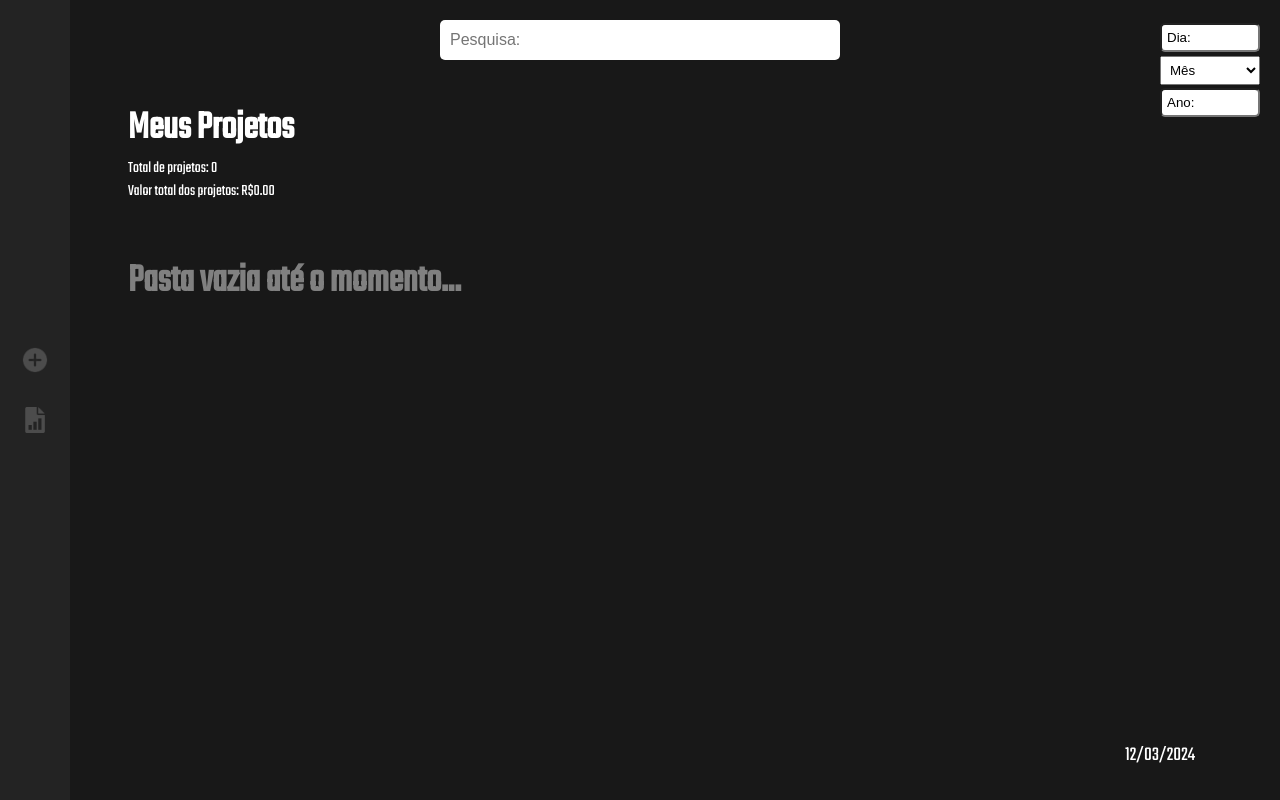
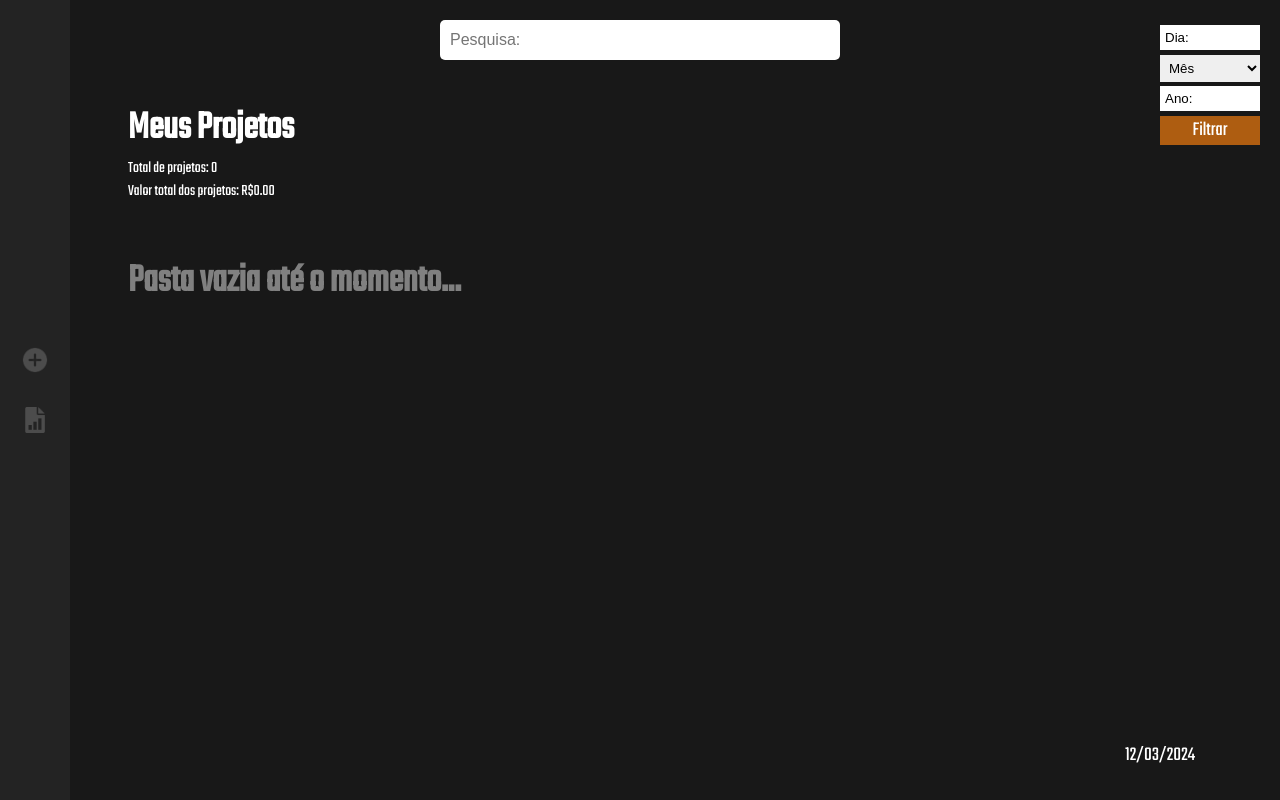
Before and after one commit to caamag/Gerenciador-de-projetos, a website: page index.html in a window 1280 px wide. Drawn offline with Linux system fonts and the light colour scheme; a web font is replaced by a local one.

Commit message:
enviando dados

```diff
--- a/css/style.css
+++ b/css/style.css
@@ -98,7 +98,7 @@ nav img {
 .date-filter-container {
     position: absolute;
     width: 100px;
-    height: 100px;
+    height: 130px;
     right: 20px;
     top: 20px;
     border-radius: 5px;
@@ -107,14 +107,26 @@ nav img {
     justify-content: space-evenly;
 }
 
+.date-filter-container button {
+    width: 100px;
+    background-color: rgb(174, 93, 17);
+    border-radius: 0px;
+    transition: 250ms;
+}
+
+.date-filter-container button:hover {
+    background-color: rgb(146, 75, 9);
+}
+
 .date-filter-container input {
     width: 100%;
-    border-radius: 5px;
+    border: none;
     padding: 5px;
 }
 
 .date-filter-container select {
     padding: 5px;
+    border: none;
 }
 
 .date-filter-container input::placeholder {
@@ -349,7 +361,7 @@ nav img {
 
 .details-container {
     position: absolute;
-    width: 90%;
+    width: 100%;
     height: 90vh;
     top: 0px;
     left: 0px;
@@ -410,6 +422,10 @@ nav img {
 
 .coin-decoration2 {
     bottom: 60px;
+}
+
+.created-at-txt {
+    display: block;
 }
 
 .invisible {
--- a/index.html
+++ b/index.html
@@ -33,25 +33,26 @@
             </form>
 
             <div class="date-filter-container">
-                <input type="number" placeholder="Dia:">
+                <input type="number" placeholder="Dia:" id="day-input">
 
                 <select name="mes" id="mouth-select">
                     <option value="" disabled selected>Mês</option>
-                    <option value="">Janeiro</option>
-                    <option value="">Fevereiro</option>
-                    <option value="">Março</option>
-                    <option value="">Abril</option>
-                    <option value="">Maio</option>
-                    <option value="">Junho</option>
-                    <option value="">Julho</option>
-                    <option value="">Agosto</option>
-                    <option value="">Setembro</option>
-                    <option value="">Outubro</option>
-                    <option value="">Novembro</option>
-                    <option value="">Dezembro</option>
+                    <option value="Janeiro">Janeiro</option>
+                    <option value="Fevereiro">Fevereiro</option>
+                    <option value="Março">Março</option>
+                    <option value="Abril">Abril</option>
+                    <option value="Maio">Maio</option>
+                    <option value="Junho">Junho</option>
+                    <option value="Julho">Julho</option>
+                    <option value="Agosto">Agosto</option>
+                    <option value="Setembro">Setembro</option>
+                    <option value="Outubro">Outubro</option>
+                    <option value="Novembro">Novembro</option>
+                    <option value="Dezembro">Dezembro</option>
                 </select>
 
-                <input type="number" placeholder="Ano:">
+                <input type="number" placeholder="Ano:" id="year-input">
+                <button>Filtrar</button>
             </div>
 
             <h1>Meus Projetos</h1>
--- a/js/index.js
+++ b/js/index.js
@@ -70,6 +70,7 @@ coins.map((item) => {
         <div class='details-content'>${item.details}</div>
         <div class='coin-decoration1'></div>
         <div class='coin-decoration2'></div>
+        <p class='created-at-txt'>${item.created_at}</p>
     </div>
     `;
 
@@ -131,7 +132,6 @@ editCoinBtn.forEach((btn) => {
         })
 
         const editedCoin = e.target.closest('.coin')
-        console.log(editedCoin)
 
         projectID.value = parseInt(editedCoin.querySelector('#ID-Project').innerText)
         newProjectName.value = editedCoin.querySelector('#project-title').innerText
@@ -249,6 +249,30 @@ searchForm.addEventListener('submit', (e) => {
 
 })
 
+const dayInput = document.querySelector('#day-input')
+const monthInput = document.querySelector('#mouth-select')
+const yearInput = document.querySelector('#year-input')
+const searchDateBtn = document.querySelector('.date-filter-container button');
+
+searchDateBtn.addEventListener('click', () => {
+
+    const daySelected = dayInput.value;
+    const monthSelected = monthInput.value;
+    const yearSelected = yearInput.value;
+
+    //filter by day (only)
+    const coins = document.querySelectorAll('.coin')
+    coins.forEach(coin => {
+
+        if (monthSelected === '' && yearSelected === '') {
+            const coinDate = parseInt(coin.querySelector('.created-at-txt').innerText.slice(0, 2))
+            console.log(coinDate);
+        }
+
+    })
+
+})
+
 
 //current date
 const date = new Date()
@@ -264,8 +288,6 @@ const dateText = `${dayFormat}/${monthFormat}/${year}`
 const currentDate = document.querySelector('.date')
 currentDate.innerHTML = dateText;
 
-
-
 //open report page
 const openReportBtn = document.querySelector('.create-report-icon')
 const reportPage = document.querySelector('.report-page')
```
